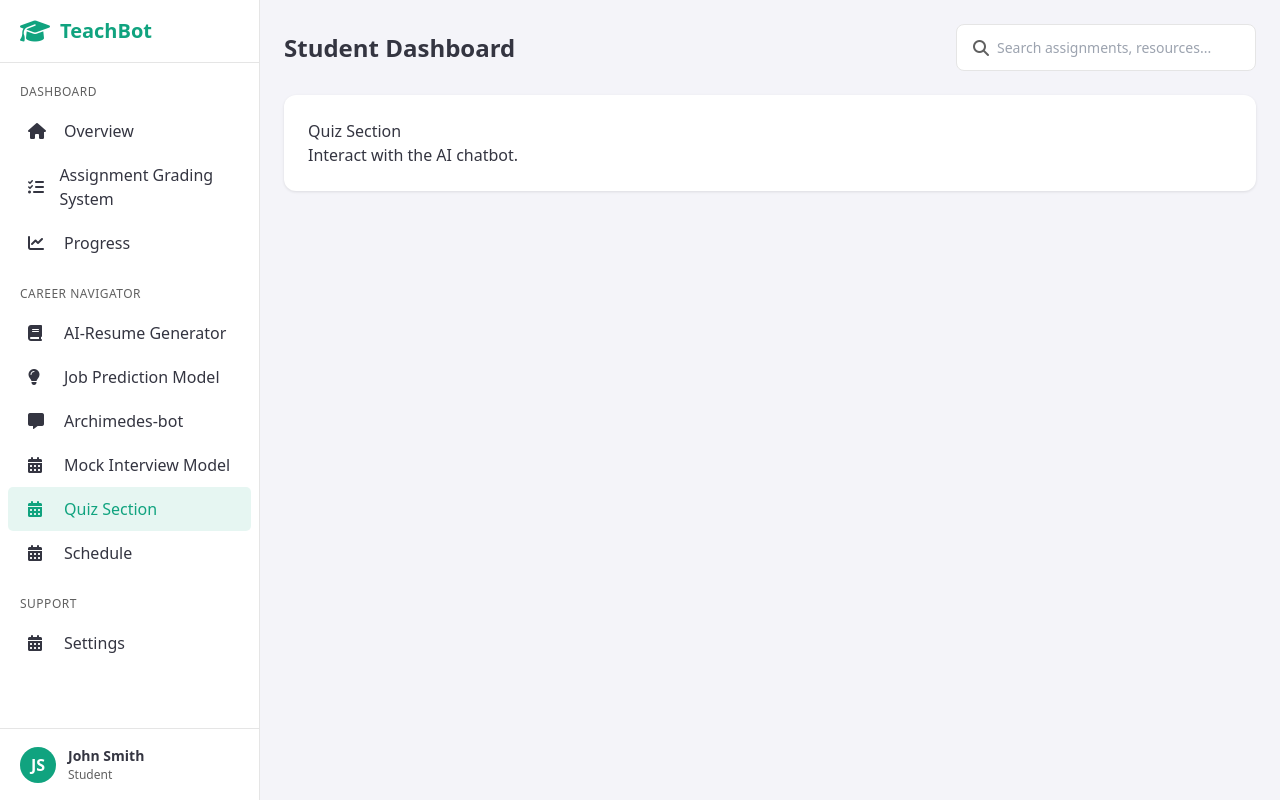
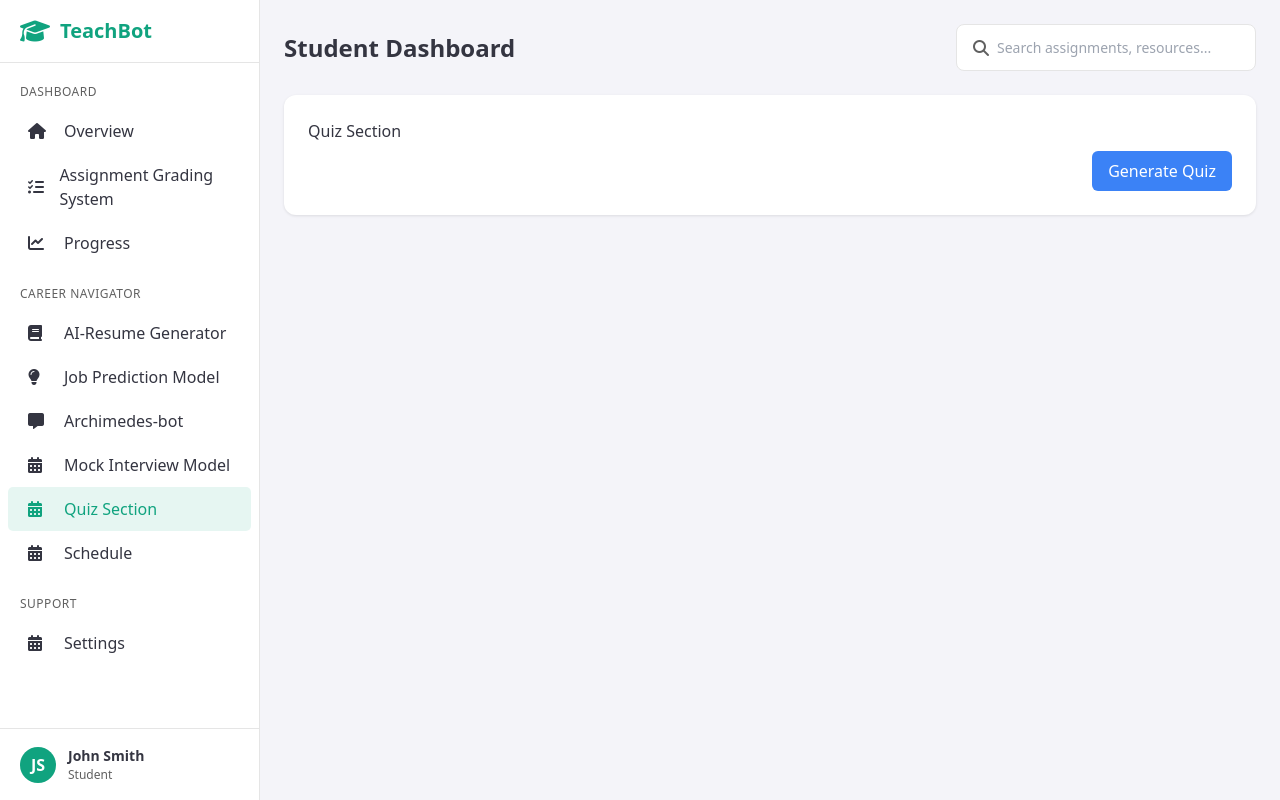
Before and after one commit to DineshGavai/Ai-Assignment-Grading-System, a Django app: page /student/ in a window 1280 px wide, after a click on "Quiz Section". Run offline with Django 5.2, Linux system fonts and the light colour scheme; a user stored in the database is signed in; some libraries are stand-ins or nearby versions.

Commit message:
Generate Test model integrated

```diff
--- a/AI_Feedback/settings.py
+++ b/AI_Feedback/settings.py
@@ -25,7 +25,7 @@ SECRET_KEY = 'django-insecure-8sireu61hhs0(=q80u1m64=%d-jb!2r07ctxt)mugv^z_ehf*0
 # SECURITY WARNING: don't run with debug turned on in production!
 DEBUG = True
 
-ALLOWED_HOSTS = ["teachbot.onrender.com"]
+ALLOWED_HOSTS = ["teachbot.onrender.com","127.0.0.1","localhost"]
 
 # Application definition
 
--- a/templates/student_dashboard.html
+++ b/templates/student_dashboard.html
@@ -345,13 +345,15 @@
                 <div class="flex justify-end mt-2">
                     <a href="{% url 'mock_interview' %}" class="bg-blue-500  text-white px-4 py-2 rounded-md
                         hover:bg-blue-600 transition">Mock Interview</a>
-
                 </div>
 
             </div>
             <div id="quiz" class="section" style="display: none;">
                 <h2>Quiz Section</h2>
-                <p>Interact with the AI chatbot.</p>
+                <div class="flex justify-end mt-2">
+                    <a href="{% url 'test_generator' %}" class="bg-blue-500  text-white px-4 py-2 rounded-md
+                        hover:bg-blue-600 transition">Generate Quiz</a>
+                </div>
             </div>
 
             <div id="schedule" class="section" style="display: none;">
```
Also changed, not shown: db.sqlite3.
